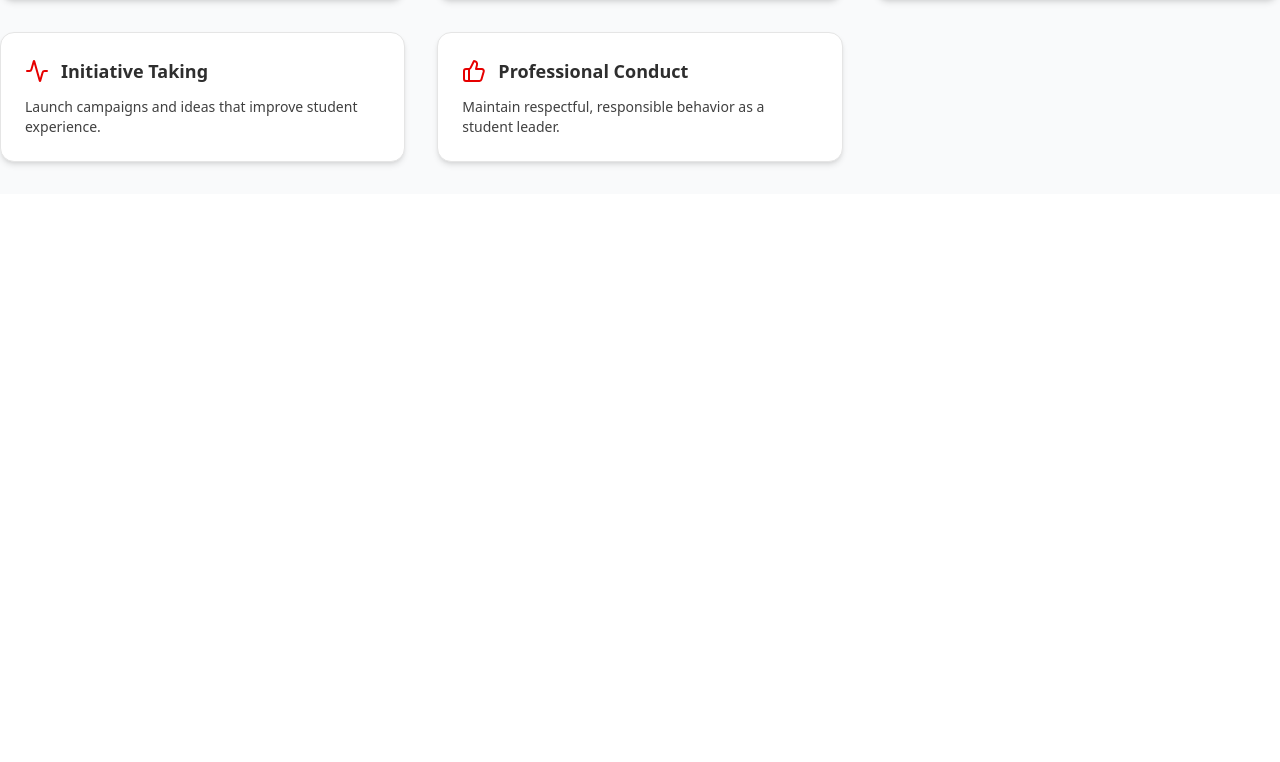
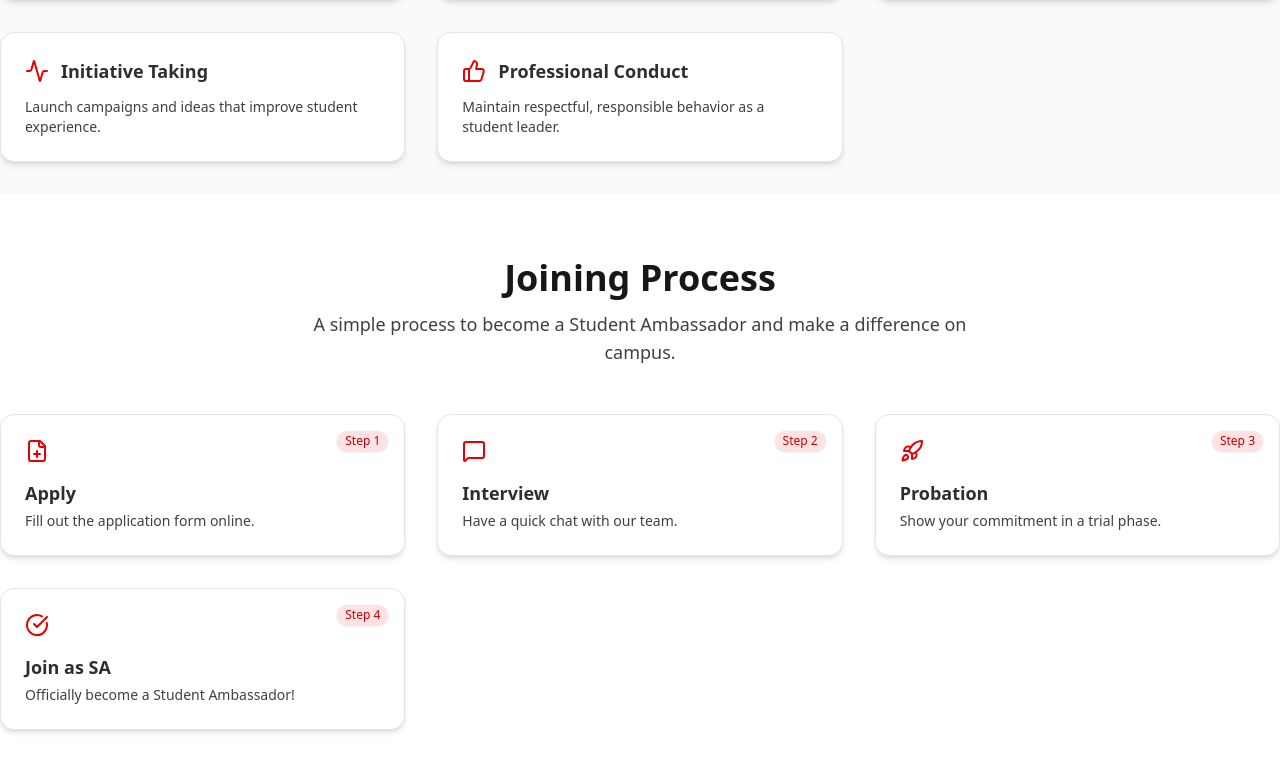
Before and after one commit to aro-arko/SA-Management-System, a Next.js app in the folder frontend/: page / in a window 1280 px wide. Shown: the part 2128-2890 px from the top of the page. Before the commit the page ends 2322 px from the top, so only its background shows below. Built offline with nearby package versions, Linux system fonts and the light colour scheme.

Commit message:
how to join section added

```diff
--- a/frontend/src/app/(WithCommonLayout)/page.tsx
+++ b/frontend/src/app/(WithCommonLayout)/page.tsx
@@ -1,5 +1,6 @@
 import Banner from "@/components/modules/WithCommonLayout/banner/Banner";
 import Benefits from "@/components/modules/WithCommonLayout/benefits/Benefits";
+import HowToJoin from "@/components/modules/WithCommonLayout/howtojoin/HowToJoin";
 import ProgramOverview from "@/components/modules/WithCommonLayout/programOverview/ProgramOverview";
 import RolesExpectations from "@/components/modules/WithCommonLayout/roles&expectations/RolesExpectations";
 import { Metadata } from "next";
@@ -17,6 +18,7 @@ const HomePage = () => {
       <ProgramOverview />
       <Benefits />
       <RolesExpectations />
+      <HowToJoin />
     </div>
   );
 };
--- a/frontend/src/components/modules/WithCommonLayout/benefits/Benefits.tsx
+++ b/frontend/src/components/modules/WithCommonLayout/benefits/Benefits.tsx
@@ -50,7 +50,7 @@ const Benefits = () => {
 
   return (
     <section
-      className={`pt-16 pb-8 px-4 sm:px-6 lg:px-0 ${
+      className={`pt-8 md:pt-16 pb-8 px-4 sm:px-6 lg:px-0 ${
         isDark ? "bg-gradient-to-b from-[#000000] to-[#170303]" : "bg-[#ffffff]"
       }`}
     >
--- /dev/null
+++ b/frontend/src/components/modules/WithCommonLayout/howtojoin/HowToJoin.tsx
@@ -0,0 +1,96 @@
+"use client";
+
+import { useTheme } from "next-themes";
+import React, { useEffect, useState } from "react";
+import { FilePlus, MessageSquare, Rocket, CheckCircle } from "lucide-react";
+import { motion } from "framer-motion";
+
+const steps = [
+  {
+    title: "Apply",
+    description: "Fill out the application form online.",
+    icon: FilePlus,
+  },
+  {
+    title: "Interview",
+    description: "Have a quick chat with our team.",
+    icon: MessageSquare,
+  },
+  {
+    title: "Probation",
+    description: "Show your commitment in a trial phase.",
+    icon: Rocket,
+  },
+  {
+    title: "Join as SA",
+    description: "Officially become a Student Ambassador!",
+    icon: CheckCircle,
+  },
+];
+
+const HowToJoin = () => {
+  const { theme, systemTheme } = useTheme();
+  const [mounted, setMounted] = useState(false);
+
+  useEffect(() => setMounted(true), []);
+  const currentTheme = theme === "system" ? systemTheme : theme;
+  const isDark = currentTheme === "dark";
+
+  if (!mounted) return null;
+
+  return (
+    <section
+      className={`pt-8 md:pt-16 pb-8 px-4 sm:px-6 lg:px-0 ${
+        isDark ? "bg-gradient-to-b from-[#000000] to-[#170303]" : "bg-[#ffffff]"
+      }`}
+    >
+      <div className="max-w-7xl mx-auto text-center">
+        <h2 className="text-3xl sm:text-4xl font-bold mb-3 text-neutral-900 dark:text-neutral-100">
+          Joining Process
+        </h2>
+        <p className="text-sm sm:text-base md:text-lg text-neutral-700 dark:text-neutral-300 mb-8 md:mb-12 max-w-2xl mx-auto">
+          A simple process to become a Student Ambassador and make a difference
+          on campus.
+        </p>
+
+        <div className="grid grid-cols-1 md:grid-cols-2 lg:grid-cols-3 gap-6 sm:gap-8">
+          {steps.map((step, index) => {
+            const Icon = step.icon;
+
+            return (
+              <motion.div
+                key={index}
+                initial={{ opacity: 0 }}
+                whileInView={{ opacity: 1 }}
+                transition={{ duration: 0.5, delay: index * 0.1 }}
+                viewport={{ once: true }}
+                className={`relative rounded-xl border p-6 shadow-md text-left transition-all duration-300 ${
+                  isDark
+                    ? "bg-muted/20 border-border hover:bg-[#2c2c2c] hover:border-[#444]"
+                    : "bg-white border-neutral-200 hover:shadow-lg hover:border-neutral-300"
+                }`}
+              >
+                {/* Step Badge (Top Right) */}
+                <div className="absolute top-4 right-4 text-xs px-2 py-0.5 rounded-full bg-red-100 text-red-700 dark:bg-red-800 dark:text-white font-medium shadow-sm">
+                  Step {index + 1}
+                </div>
+
+                {/* Icon */}
+                <div className="mb-4">
+                  <Icon className="w-6 h-6 text-primary" />
+                </div>
+
+                <h3 className="text-lg font-semibold mb-1">{step.title}</h3>
+                <p className="text-sm text-neutral-700 dark:text-neutral-300">
+                  {step.description}
+                </p>
+              </motion.div>
+            );
+          })}
+        </div>
+      </div>
+    </section>
+  );
+};
+
+export default HowToJoin;
--- /dev/null
+++ b/frontend/src/components/modules/WithCommonLayout/howtojoin/RocketSVG.tsx
@@ -0,0 +1,45 @@
+const RocketSVG = ({ className = "w-6 h-6" }: { className?: string }) => (
+  <svg
+    viewBox="0 0 64 64"
+    fill="none"
+    xmlns="http://www.w3.org/2000/svg"
+    className={className}
+  >
+    <path
+      d="M41.5 2C28 3 17.5 13.5 15 27.5L7 35.5L14.5 43L22.5 36C36.5 33.5 47 23 48 9.5L41.5 2Z"
+      fill="#EF4444"
+      stroke="#7F1D1D"
+      strokeWidth="2"
+      strokeLinecap="round"
+      strokeLinejoin="round"
+    />
+    <circle
+      cx="36"
+      cy="17"
+      r="3"
+      fill="#FDE68A"
+      stroke="#B45309"
+      strokeWidth="1.5"
+    />
+    <path
+      d="M20 44L19 51L26 48"
+      stroke="#FBBF24"
+      strokeWidth="2"
+      strokeLinecap="round"
+    />
+    <path
+      d="M26 51L25 57L31 55"
+      stroke="#FBBF24"
+      strokeWidth="2"
+      strokeLinecap="round"
+    />
+    <path
+      d="M32 52L32 58L38 56"
+      stroke="#FBBF24"
+      strokeWidth="2"
+      strokeLinecap="round"
+    />
+  </svg>
+);
+
+export default RocketSVG;
--- a/frontend/src/components/modules/WithCommonLayout/programOverview/ProgramOverview.tsx
+++ b/frontend/src/components/modules/WithCommonLayout/programOverview/ProgramOverview.tsx
@@ -47,7 +47,7 @@ const ProgramOverview = () => {
 
   return (
     <section
-      className={`pt-16 pb-8 px-4 sm:px-6 lg:px-0 ${
+      className={` pt-8 md:pt-16 pb-8 px-4 sm:px-6 lg:px-0 ${
         isDark ? "bg-gradient-to-b from-[#000000] to-[#170303]" : "bg-[#F9FAFB]"
       }`}
     >
@@ -55,7 +55,7 @@ const ProgramOverview = () => {
         <h2 className="text-2xl sm:text-3xl md:text-4xl font-bold mb-4">
           What is this Program?
         </h2>
-        <p className="text-sm sm:text-base md:text-lg max-w-2xl mx-auto mb-12">
+        <p className="text-sm sm:text-base md:text-lg max-w-2xl mx-auto mb-8 md:mb-12">
           Join a community of changemakers. As a Student Ambassador, you’ll lead
           with purpose, inspire others, and grow both personally and
           professionally.
--- a/frontend/src/components/modules/WithCommonLayout/roles&expectations/RolesExpectations.tsx
+++ b/frontend/src/components/modules/WithCommonLayout/roles&expectations/RolesExpectations.tsx
@@ -55,7 +55,7 @@ const RolesExpectations = () => {
 
   return (
     <section
-      className={`pt-16 pb-8 px-4 sm:px-6 lg:px-0 ${
+      className={`pt-8 md:pt-16 pb-8 px-4 sm:px-6 lg:px-0 ${
         isDark ? "bg-gradient-to-b from-[#000000] to-[#170303]" : "bg-[#F9FAFB]"
       }`}
     >
@@ -63,7 +63,7 @@ const RolesExpectations = () => {
         <h2 className="text-3xl sm:text-4xl font-bold mb-3 text-neutral-900 dark:text-neutral-100">
           Roles & Expectations
         </h2>
-        <p className="text-sm sm:text-base md:text-lg text-neutral-700 dark:text-neutral-300 mb-12 max-w-2xl mx-auto">
+        <p className="text-sm sm:text-base md:text-lg text-neutral-700 dark:text-neutral-300 mb-8 md:mb-12 max-w-2xl mx-auto">
           Being a Student Ambassador is more than just a title; it’s about
           responsibility, initiative, and creating a lasting impact on your
           campus.
```
